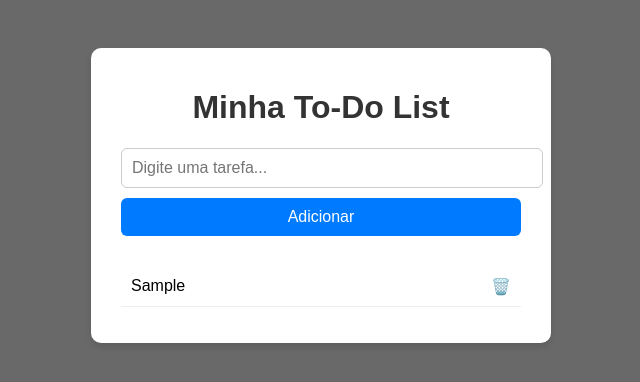
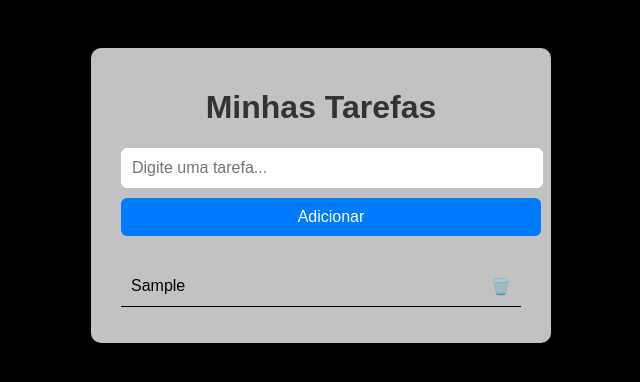
Before and after one commit to Eduwww/Minhas-Tarefas, a plain HTML site: page index.html in a window 1280 px wide. Both pictures are taken after typing "Sample" into the empty fields and a click on the button "Adicionar". Shown: the whole page, without its empty margins (319-959 px from the left). Drawn offline with Linux system fonts and the light colour scheme.

Commit message:
Add files via upload

```diff
--- a/index.html
+++ b/index.html
@@ -3,11 +3,11 @@
 <head>
   <meta charset="UTF-8" />
   <meta name="viewport" content="width=device-width, initial-scale=1.0"/>
-  <title>To-Do List com Persistência</title>
+  <title>To-Do List</title>
   <style>
     body {
       font-family: Arial, sans-serif;
-      background-color: #00000096;
+      background-color: #000000;
       display: flex;
       justify-content: center;
       align-items: flex-start;
@@ -15,7 +15,7 @@
     }
 
     .todo-container {
-      background: white;
+      background: rgb(194, 194, 194);
       padding: 20px 30px;
       border-radius: 10px;
       box-shadow: 0 4px 6px rgba(0,0,0,0.1);
@@ -31,14 +31,14 @@
     input[type="text"] {
       width: 100%;
       padding: 10px;
-      border: 1px solid #ccc;
+      border: 1px solid #ffffff;
       border-radius: 6px;
       margin-bottom: 10px;
       font-size: 16px;
     }
 
     button {
-      width: 100%;
+      width: 105%;
       padding: 10px;
       background-color: #007BFF;
       border: none;
@@ -60,7 +60,7 @@
 
     li {
       padding: 10px;
-      border-bottom: 1px solid #eee;
+      border-bottom: 1px solid #000000;
       display: flex;
       justify-content: space-between;
       align-items: center;
@@ -68,11 +68,11 @@
 
     li.completed span {
       text-decoration: line-through;
-      color: gray;
+      color: rgb(0, 0, 0);
     }
 
     .delete {
-      color: red;
+      color: rgb(0, 0, 0);
       cursor: pointer;
     }
   </style>
@@ -80,7 +80,7 @@
 <body>
 
   <div class="todo-container">
-    <h1>Minha To-Do List</h1>
+    <h1>Minhas Tarefas</h1>
     <input type="text" id="taskInput" placeholder="Digite uma tarefa..." />
     <button onclick="addTask()">Adicionar</button>
     <ul id="taskList"></ul>
```
